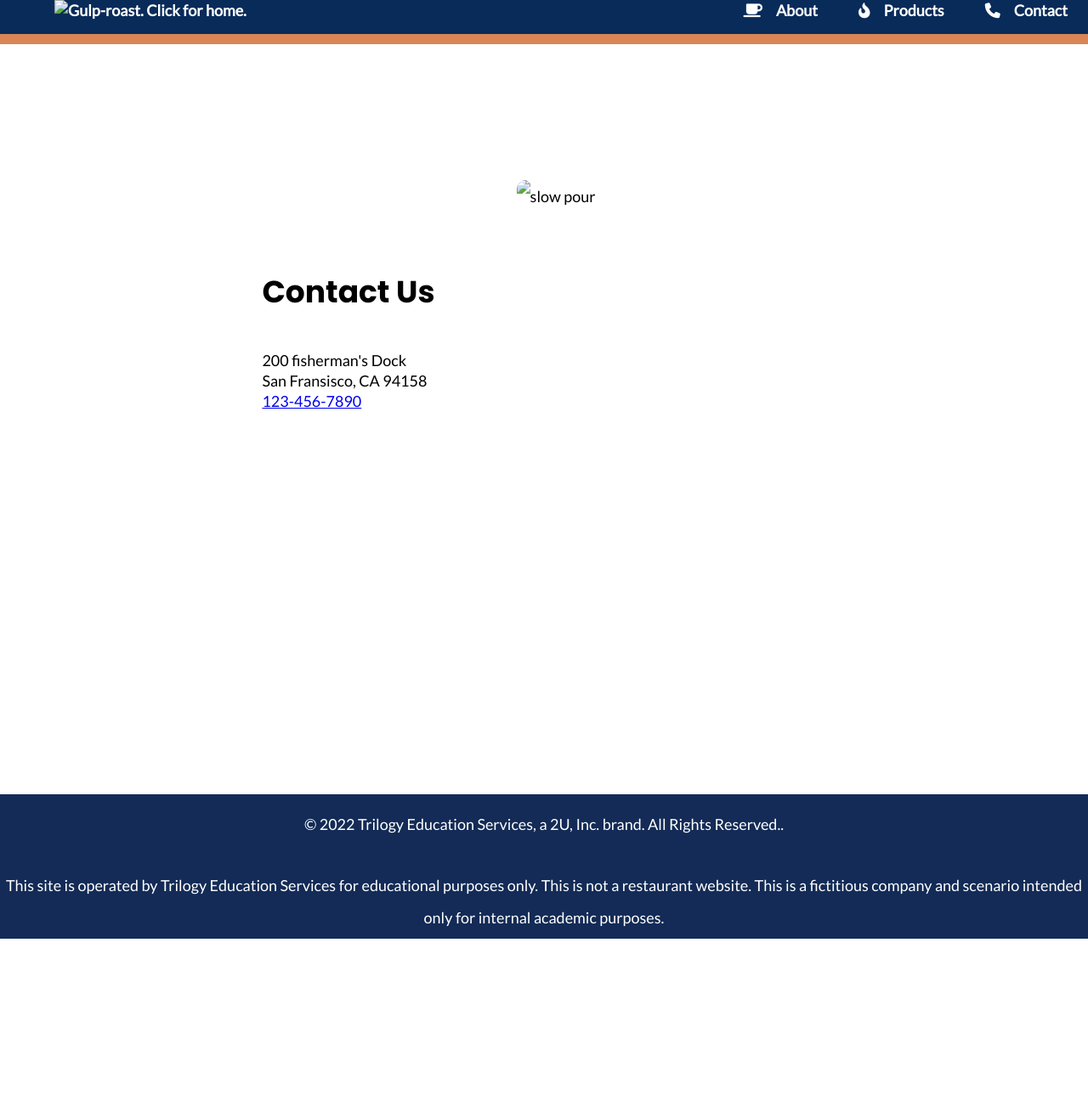
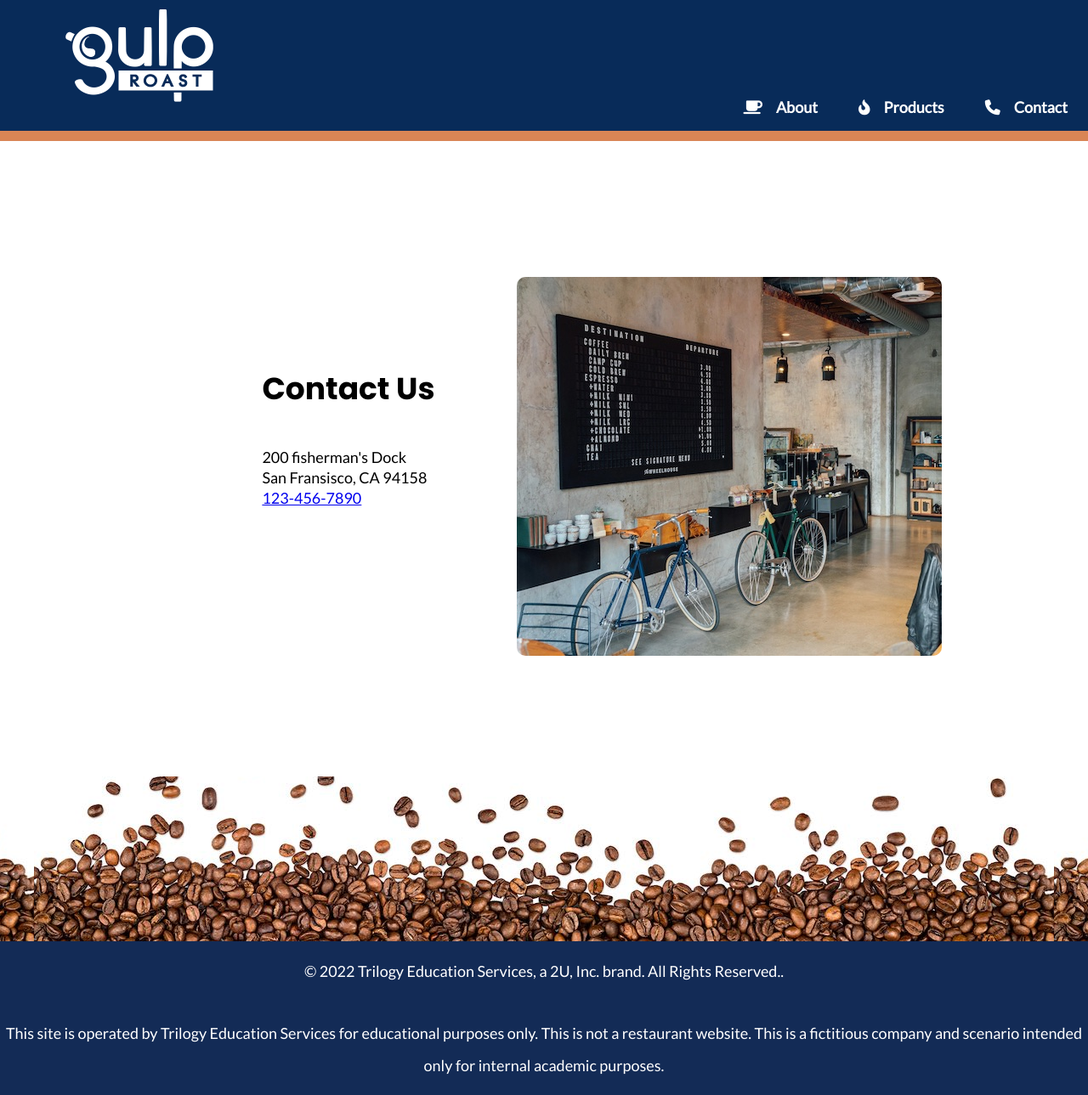
Before and after one commit to Juanpr31/hw19, a plain HTML site: page contact.html in a window 1280 px wide. Shown: the top 1289 px of the page at 85% size. Before the commit the page ends 1184 px from the top, so only its background shows below. Drawn offline with Linux system fonts and the light colour scheme.

Commit message:
updated hw

```diff
--- a/contact.html
+++ b/contact.html
@@ -17,7 +17,7 @@
     <header>
         <nav>
           <ul>
-            <li class="logocontainer"> <a href="index.html"> <img class="logo" src="media/images/gulp-logo-light.png" alt="Gulp-roast. Click for home." /></a></li>
+            <li class="logocontainer"> <a href="index.html"> <img class="logo" src="images/gulp-logo-light.png" alt="Gulp-roast. Click for home." /></a></li>
             <li><a href="index.html"><span aria-hidden="true" class="fas fa-mug-saucer"></span>About</a></li>
             <li><a href="products.html"><span aria-hidden="true" class="fas fa-fire-flame-curved"></span>Products</a></li>
             <li><a href="contact.html"><span aria-hidden="true" class="fas fa-phone"></span>Contact</a></li>
@@ -25,7 +25,7 @@
         </nav>
       </header>
     <div class="content">
-        <img class="image2" src="media/images/gulp-menu.jpg" alt="slow pour" />
+        <img class="image2" src="images/gulp-menu.jpg" alt="slow pour" />
        <div class= "contact">
         <ul>
            <li><h1>Contact Us</h1></li>
--- a/contactstyles.css
+++ b/contactstyles.css
@@ -91,7 +91,7 @@ margin: 8.9rem;
 }
 
 .background-container {
-background-image: url(media/images/gulp-bottom-beans.jpg);
+background-image: url(images/gulp-bottom-beans.jpg);
 background-repeat: repeat-x;
 background-position: bottom;
 height: 200px;
@@ -101,7 +101,6 @@ margin: 0 0 -1.5rem 0;
 .footer {
 background-color: #132B56;
 width: 100%;
-height: 15%;
 text-align: center;
 position: bottom;
 color: #ffffff;
--- a/productsstyles.css
+++ b/productsstyles.css
@@ -103,7 +103,7 @@ p, h2 {
 }
 
 .background-container {
-  background-image: url(media/images/gulp-bottom-beans.jpg);
+  background-image: url(images/gulp-bottom-beans.jpg);
   background-repeat: repeat-x;
   background-position: bottom;
   height: 200px;
@@ -114,7 +114,6 @@ p, h2 {
   .footer {
   background-color: #132B56;
   width: 100%;
-  height: 15%;
   text-align: center;
   position: bottom;
   color: white;
@@ -127,7 +126,7 @@ p, h2 {
 }
 
 .footer a {
-  color: #132B56;
+  color: white;
   display: inline-block;
 }
 
--- a/styles.css
+++ b/styles.css
@@ -107,7 +107,7 @@ header {
   }
 
   .background-container {
-  background-image: url(media/images/gulp-bottom-beans.jpg);
+  background-image: url(images/gulp-bottom-beans.jpg);
   background-repeat: repeat-x;
   background-position: bottom;
   height: 200px;
@@ -118,7 +118,6 @@ header {
   .footer {
   background-color: #132B56;
   width: 100%;
-  height: 15%;
   text-align: center;
   position: bottom;
   color: #ffffff;
```
Also changed, not shown: index.html (+4 -4 lines), products.html (+4 -4 lines).
